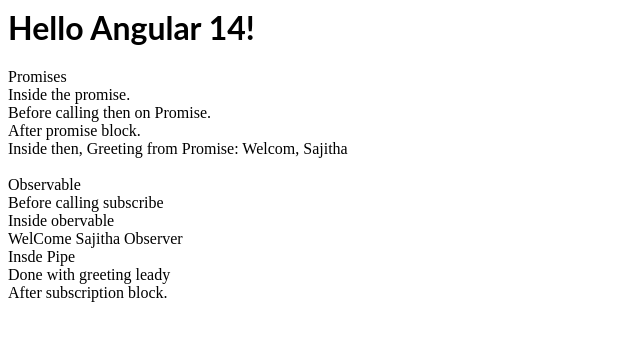
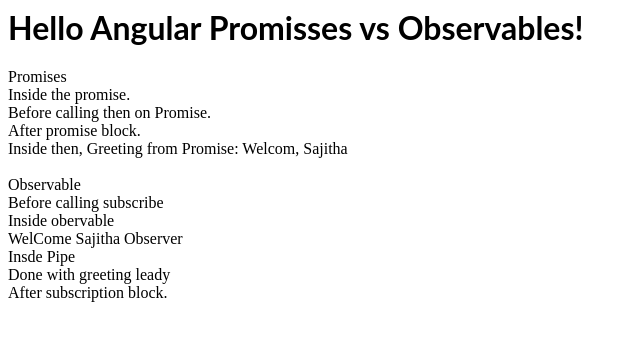
Before and after one commit to sajithahd/Angular-Examples--observables-vs-promises, an Angular app: page / in a window 1280 px wide. Shown: the top 340 px of the page, without its empty margins (0-640 px from the left). Built offline with nearby package versions, Linux system fonts and the light colour scheme.

Commit message:
1 file modified

```diff
--- a/src/app/app.component.ts
+++ b/src/app/app.component.ts
@@ -6,5 +6,5 @@
   styleUrls: [ './app.component.css' ]
 })
 export class AppComponent  {
-  name = 'Angular ' + VERSION.major;
+  name = 'Angular Promisses vs Observables';
 }
```
